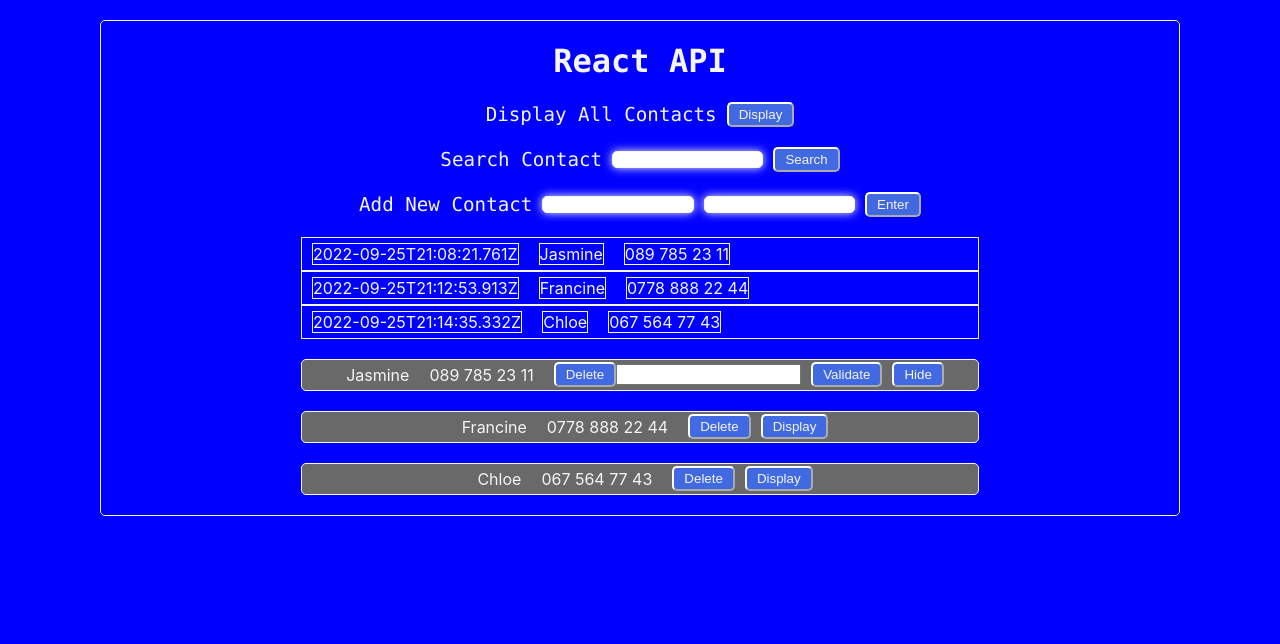
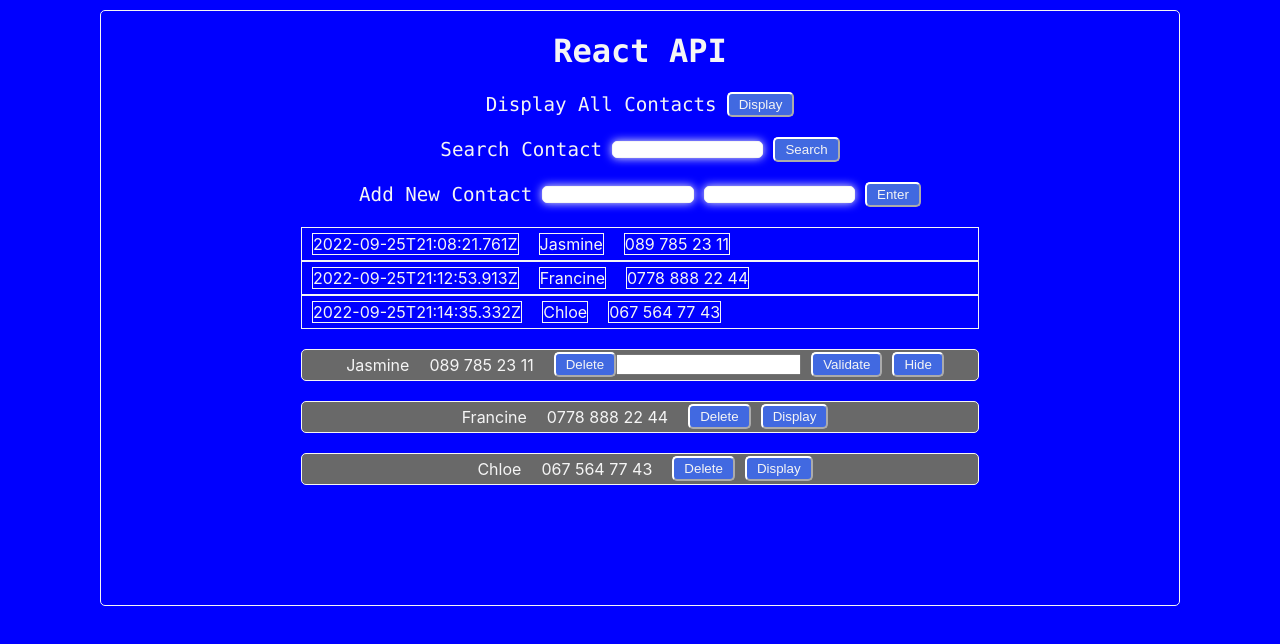
Before and after one commit to TLRKiliann/react-api-server, a React (Create React App) app in the folder my-api/: page / in a window 1280 px wide. Shown: the top 644 px of the page. Built offline with nearby package versions, Linux system fonts and the light colour scheme; data requests are answered from the project's data file.

Commit message:
styles not finished

```diff
--- a/my-api/src/App.css
+++ b/my-api/src/App.css
@@ -7,7 +7,8 @@ body {
 }
 
 .subApp--div {
-  margin: 20px 100px;
+  margin: 10px 100px;
+  padding-bottom: 100px;
 
   border: 1px solid whitesmoke;
   border-radius: 5px;
```
